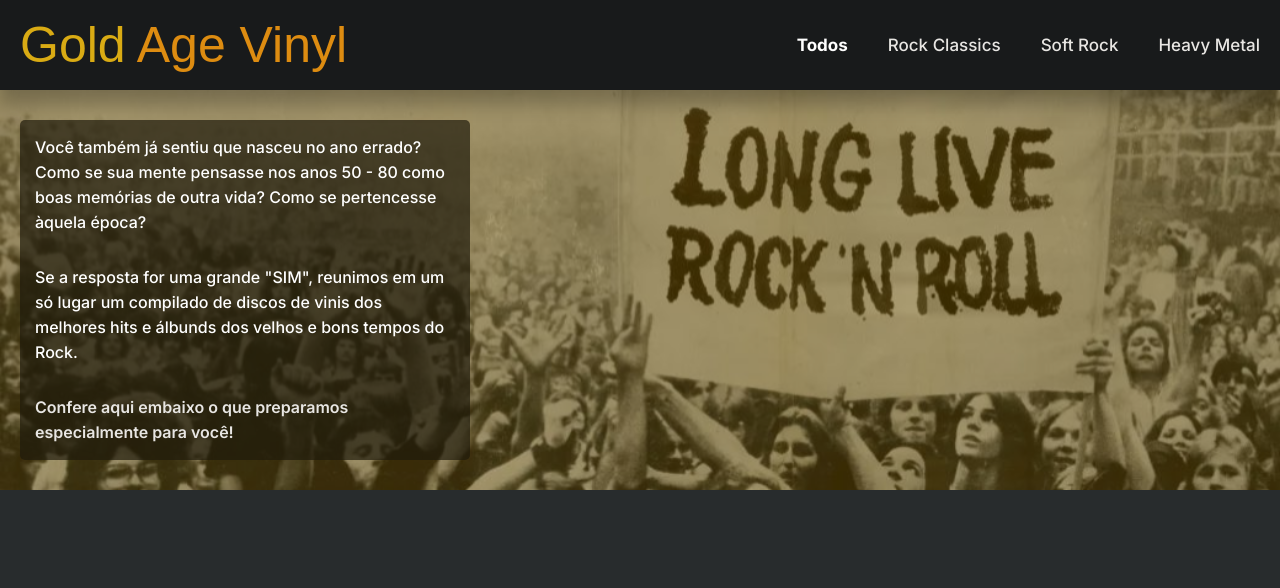
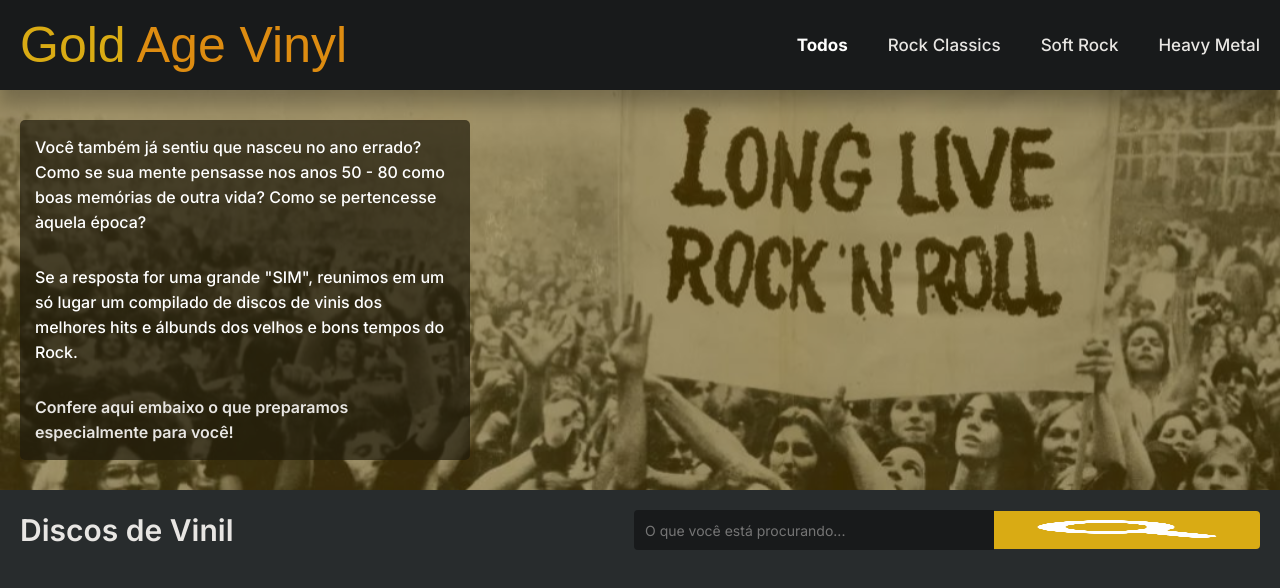
Before and after one commit to gabrielgpavao/gold-age-vinyl-nextjs-app, a Next.js app: page / in a window 1280 px wide. Shown: the top 588 px of the page. Built offline with nearby package versions, Linux system fonts and the light colour scheme; a web font is replaced by a local one.

Commit message:
feat: create filter and products list title, and its style

```diff
--- a/src/components/Products/Products.tsx
+++ b/src/components/Products/Products.tsx
@@ -0,0 +1,24 @@
+import Image from 'next/image';
+import searchIcon from '../../../public/searchIcon.png'
+import styles from '@/styles/components/Products/products.module.scss'
+
+export default function Products (): JSX.Element {
+	return (
+		<section className={styles.container}>
+			<h2 className={styles.sectionTitle}>
+				Discos de Vinil
+			</h2>
+			<fieldset>
+				<input
+					type="search"
+					className={styles.input}
+					placeholder="O que você está procurando..."
+				/>
+
+				<button className={styles.searchButton}>
+					<Image className={styles.searchIcon} src={searchIcon} alt="Ícone de Pesquisa"/>
+				</button>
+			</fieldset>
+		</section>
+	)
+}
--- a/src/pages/index.tsx
+++ b/src/pages/index.tsx
@@ -1,6 +1,7 @@
 import Head from 'next/head'
 import Header from '@/components/Header/Header'
 import Hero from '@/components/Hero/Hero'
+import Products from '@/components/Products/Products'
 
 export default function Home() {
 	return (
@@ -15,6 +16,7 @@ export default function Home() {
 
 			<Header/>
 			<Hero/>
+			<Products/>
 		</>
 	)
 }
--- a/src/styles/components/Hero/hero.module.scss
+++ b/src/styles/components/Hero/hero.module.scss
@@ -27,7 +27,7 @@
     padding: 15px;
     font-size: 16px;
     line-height: 25px;
-    color: white;
+    color: #ffffff;
     background-color: #1e1a0bad;
 }
 
--- /dev/null
+++ b/src/styles/components/Products/products.module.scss
@@ -0,0 +1,55 @@
+.container {
+    width: 100%;
+    max-width: 1240px;
+    margin: 0 auto;
+    display: flex;
+    justify-content: space-between;
+    align-items: center;
+    margin-bottom: 40px;
+    margin-top: 20px;
+}
+
+.sectionTitle{
+	font-size: 30px;
+	font-weight: 600;
+}
+
+.container fieldset {
+	display: flex;
+    align-items: center;
+}
+
+.input {
+    width: 360px;
+    height: 40px;
+    padding-left: 10px;
+    border: 1px solid transparent;
+    background-color: rgb(24 26 27);
+    font-size: 14px;
+    border-bottom-left-radius: 4px;
+    border-top-left-radius: 4px;
+    color: #ffffff;
+    outline: none;
+}
+
+.input[type='search']::-webkit-search-decoration,
+.input[type='search']::-webkit-search-cancel-button,
+.input[type='search']::-webkit-search-results-button,
+.input[type='search']::-webkit-search-results-decoration {
+	display: none;
+}
+
+.searchButton {
+	background-color: var(--brand2);
+    padding: 8px;
+    border-bottom-right-radius: 4px;
+    border-top-right-radius: 4px;
+}
+
+.searchButton:hover {
+	background-color: rgb(201, 137, 0);
+}
+
+.searchIcon{
+	max-height: 20px;
+}
```
